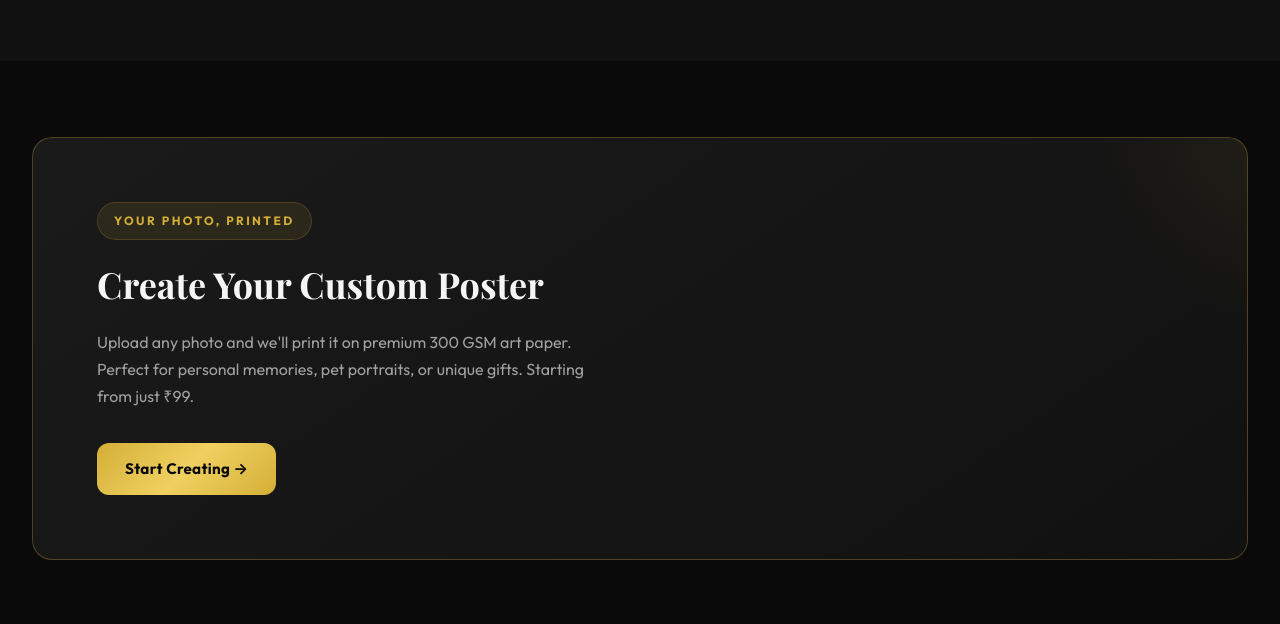
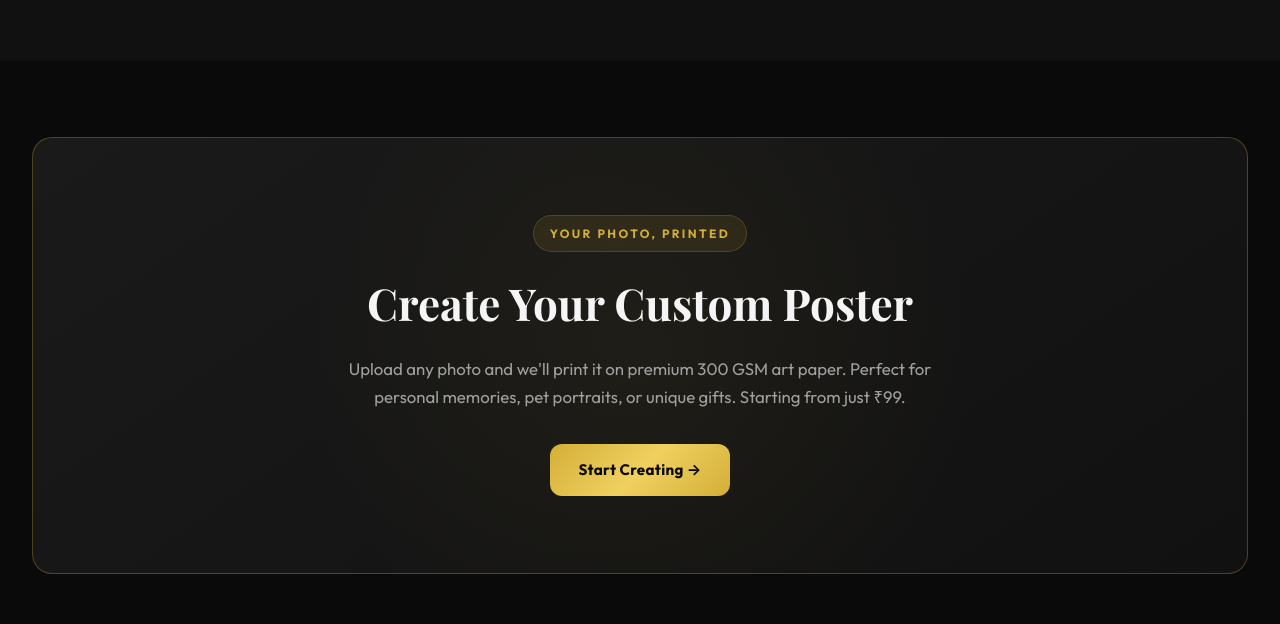
Before and after one commit to dreamvault01-cell/dreamvault, a Next.js app: page / in a window 1280 px wide. Shown: the part 1320-1944 px from the top of the page. Built offline with nearby package versions, Linux system fonts and the light colour scheme; no server answers; the database is empty; a web font is replaced by a local one.

Commit message:
Center CTA banner to fix empty space layout

```diff
--- a/src/app/globals.css
+++ b/src/app/globals.css
@@ -1043,31 +1043,39 @@ ul, ol {
   position: relative;
   border-radius: var(--radius-xl);
   overflow: hidden;
-  padding: clamp(2rem, 5vw, 4rem);
+  padding: clamp(3rem, 6vw, 5rem) clamp(2rem, 5vw, 4rem);
   background: var(--gradient-card);
   border: 1px solid var(--border-accent);
+  display: flex;
+  flex-direction: column;
+  align-items: center;
+  text-align: center;
 }
 
 .cta-banner::before {
   content: '';
   position: absolute;
-  top: -50%;
-  right: -20%;
-  width: 400px;
-  height: 400px;
-  background: radial-gradient(circle, rgba(212, 175, 55, 0.08) 0%, transparent 70%);
+  top: 50%;
+  left: 50%;
+  transform: translate(-50%, -50%);
+  width: 800px;
+  height: 800px;
+  background: radial-gradient(circle, rgba(212, 175, 55, 0.05) 0%, transparent 60%);
   pointer-events: none;
 }
 
 .cta-content {
   position: relative;
   z-index: 1;
-  max-width: 500px;
+  max-width: 640px;
+  display: flex;
+  flex-direction: column;
+  align-items: center;
 }
 
 .cta-banner h2 {
   font-family: var(--font-serif);
-  font-size: clamp(1.5rem, 3vw, 2.25rem);
+  font-size: clamp(1.75rem, 4vw, 2.75rem);
   font-weight: 700;
   margin-bottom: var(--gap-md);
 }
@@ -1076,6 +1084,7 @@ ul, ol {
   color: var(--text-secondary);
   margin-bottom: var(--gap-xl);
   line-height: 1.7;
+  font-size: 1.05rem;
 }
 
 /* ---------- Testimonials ---------- */
```
